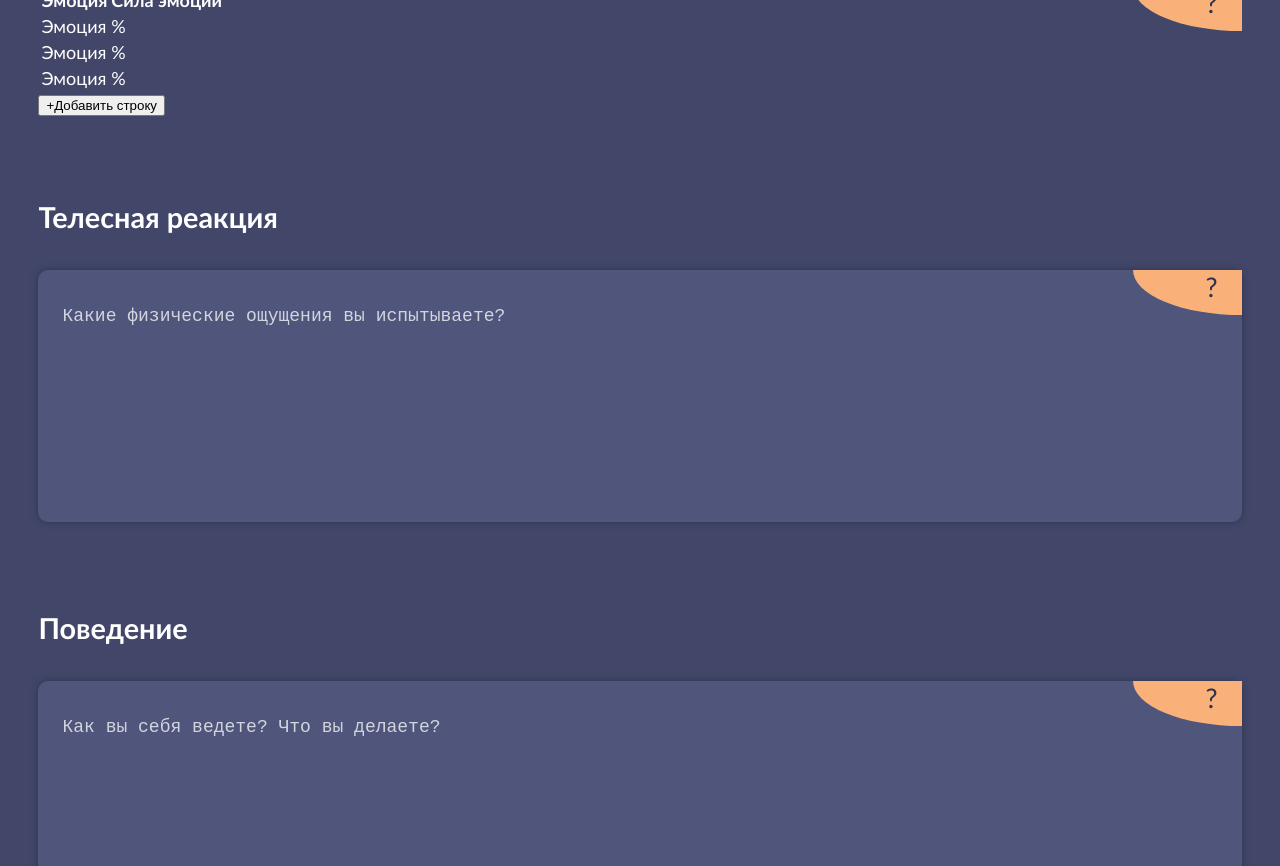
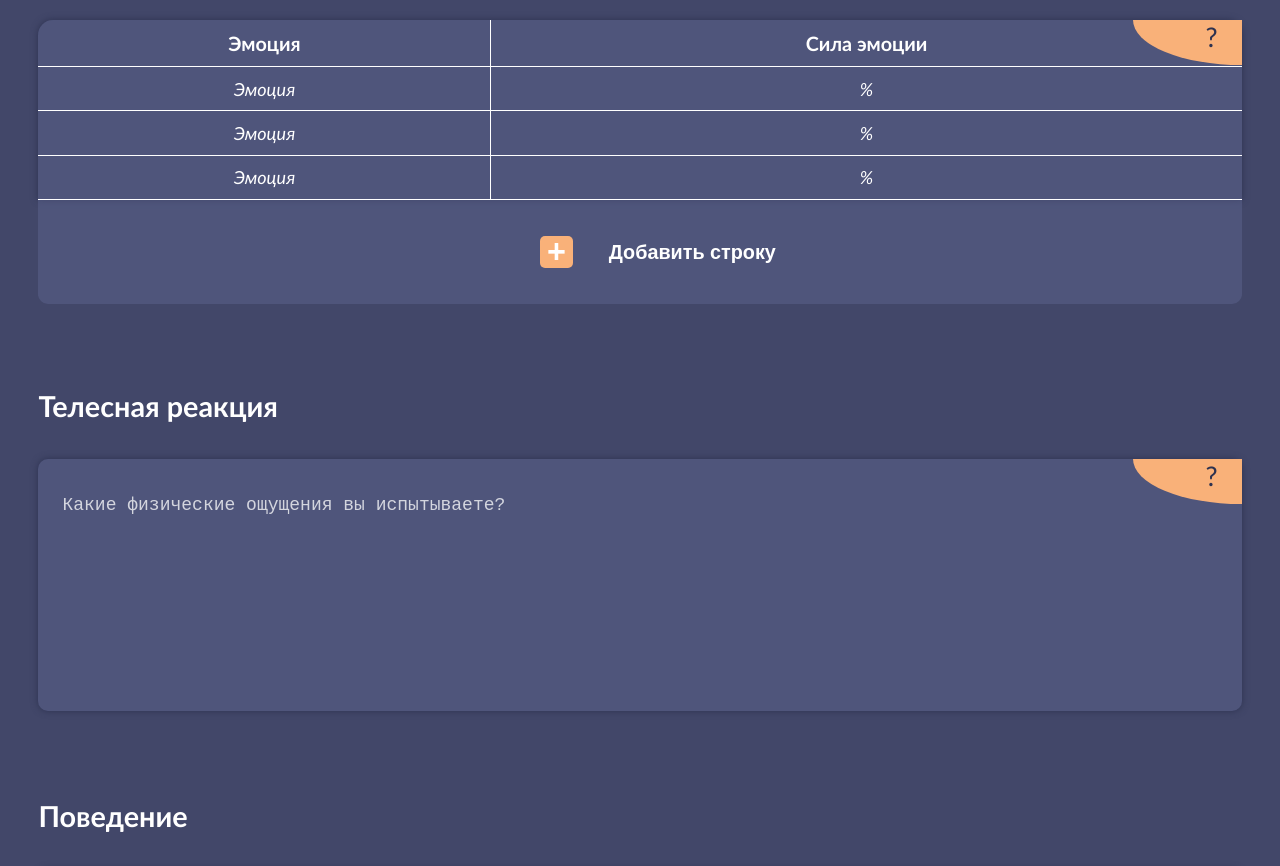
Before and after one commit to RandMPop/CBT-diary, a plain HTML site: page index.html in a window 1280 px wide. Shown: the part 721-1587 px from the top of the page. Drawn offline with Linux system fonts and the light colour scheme.

Commit message:
Table styling was added.

```diff
--- a/css/language-bar.css
+++ b/css/language-bar.css
@@ -1,9 +1,11 @@
 .language-menu-choice{
     width: 85%;
-    background-color: #676F9D;
+    /* background-color: #676F9D; */
     display: flex;
     justify-content:space-evenly;
     align-items: center;
+    border: none;
+    /* visibility: hidden; */
 }
 .btn-language-change{
     background-color: #424769;
@@ -16,7 +18,9 @@
     padding: 0;
 }
 .btn-language-change-img{
-    width: 85%;
+    /* width: 85%; */
+    height: 70%;
+    width: auto;
 }
 .language-link{
     font-size: 1.8rem;
--- a/css/layout.css
+++ b/css/layout.css
@@ -1,10 +1,10 @@
 #header{
     background-color: #F9B179;
     color:#2D3250;
-    height: 10vh;
+    height: 12vh;
     min-height: 50px;
     display:flex;
-    margin: 0 0 1vh;
+    margin: 0 0 2vh;
     align-items: center;
     border-bottom-right-radius:25% 100%;
     box-shadow: 0 3px 3px hsla(0, 0%, 0%, 0.312);
@@ -14,11 +14,12 @@
 }
 #language-menu{
     display: flex;
-    height: 6vh;
+    height: 8vh;
     min-height: 3rem;
     background-color: #676F9D;
     border:none;
     padding: 0;
+    /* visibility: hidden; */
 }
 #mainContainer{
     margin:0 3%;
--- a/css/master-file.css
+++ b/css/master-file.css
@@ -2,3 +2,4 @@
 @import "layout.css";
 @import "user-answer.css";
 @import "language-bar.css";
+@import "tables.css";
--- /dev/null
+++ b/css/tables.css
@@ -0,0 +1,68 @@
+.user-answer-table{
+    background-color: rgb(103, 111, 157,35%);
+    width:100%;
+    min-height: 10rem;
+    border-top-right-radius: 15px;
+    border-top-left-radius: 15px;
+    font-size: 1rem;
+    box-shadow: 0px 0px 7px #2D3250;
+}
+.table-emotions{
+    border-collapse: collapse;
+}
+.table-emotions-header{
+    border-bottom: 1px white solid;
+    font-size: 1.1rem;
+}
+.table-emotions-header:first-child{
+    border-right: 1px white solid;
+}
+.table-emotions-data{
+    border-bottom: 1px white solid;
+    text-align: center;
+    font-style: italic;
+}
+.table-emotions-data:first-child{
+    border-right: 1px white solid;
+}
+.table-button{
+    background-color: rgb(103, 111, 157,35%);
+    color:white;
+    box-shadow: none;
+    border:none;
+    border-bottom-right-radius: 10px;
+    border-bottom-left-radius: 10px;
+    width:100%;
+    min-height: 2.5rem;
+    font-size: 1.1rem;
+    font-weight: bold;
+    display: flex;
+    align-items: center;
+    justify-content: center;
+    padding: 3% 0;
+}
+.table-button-plus{
+    font-size: 1.8rem;
+    background-color: #F9B179;
+    height: 1.8rem;
+    width: 1.8rem;
+    border-radius: 5px;
+    line-height: 1.8rem;
+    margin: 0 3%;
+}
+.table-distortion{
+    display: flex;
+    flex-direction: column;
+    align-items: center;
+}
+.table-distortion-row{
+    border-bottom: 1px rgba(255, 255, 255, 0.753) solid;
+    width: 75%;
+    font-size: 1.1rem;
+    flex-grow: 1;
+    display: flex;
+    align-items: center;
+    justify-content: center;
+    font-weight: bold;
+    font-style: italic;
+}
--- a/index.html
+++ b/index.html
@@ -37,24 +37,24 @@
                 <div class="user-answer">
                     <div class="user-answer-info">?</div>
                     <table class="user-answer-table table-emotions">
-                        <tr>
-                            <th>Эмоция</th>
-                            <th>Сила эмоции</th>
+                        <tr class="table-emotions-row">
+                            <th class="table-emotions-header">Эмоция</th>
+                            <th class="table-emotions-header">Сила эмоции</th>
                         </tr>
-                        <tr>
-                            <td>Эмоция</td>
-                            <td>%</td>
+                        <tr class="table-emotions-row">
+                            <td class="table-emotions-data">Эмоция</td>
+                            <td class="table-emotions-data">%</td>
                         </tr>
-                        <tr>
-                            <td>Эмоция</td>
-                            <td>%</td>
+                        <tr class="table-emotions-row">
+                            <td class="table-emotions-data">Эмоция</td>
+                            <td class="table-emotions-data">%</td>
                         </tr>
-                        <tr>
-                            <td>Эмоция</td>
-                            <td>%</td>
+                        <tr class="table-emotions-row">
+                            <td class="table-emotions-data">Эмоция</td>
+                            <td class="table-emotions-data">%</td>
                         </tr>
                     </table>
-                    <button type="button"><span>+</span>Добавить строку</button>
+                    <button type="button" class="table-button"><span class="table-button-plus">+</span>Добавить строку</button>
                 </div>
             </section>
             <section class="diary-section">
@@ -75,18 +75,15 @@
                 <h2 class="diary-section-header">Ошибки мышления</h2>
                 <div class="user-answer">
                     <div class="user-answer-info">?</div>
-                    <table class="user-answer-table table-distortion">
-                        <tr>
-                            <td>Катастрофизация</td>
-                        </tr>
-                        <tr>
-                            <td>Катастрофизация</td>
-                        </tr>
-                        <tr>
-                            <td>Катастрофизация</td>
-                        </tr>
-                    </table>
-                    <button type="button"><span>+</span>Добавить строку</button>
+                    <div class="user-answer-table table-distortion">
+                        <div class="table-distortion-row">Катострофизация</div>
+                        <div class="table-distortion-row">Катострофизация</div>
+                        <div class="table-distortion-row">Катострофизация</div>
+                    </div>
+                    <button type="button" class="table-button">
+                        <span class="table-button-plus">+</span>
+                        Добавить строку
+                    </button>
                 </div>
             </section>
             <section class="diary-section">
@@ -118,7 +115,7 @@
         <footer id="footer">
             <p class="footer-info">Дизайн веб-станицы создан и реализован OlgaCH</p>
             <p class="footer-info"><a href="https://github.com/RandMPop">Github: RandMPop</a></p>
-            <p class="footer-info"><a href="mailto:olgachfrontend@gmail.com">E-mail: olgachfrontend@gmail.com</a></p>
+            <!-- <p class="footer-info"><a href="mailto:olgachfrontend@gmail.com">E-mail: olgachfrontend@gmail.com</a></p> -->
         </footer>
     </body>
 </html>
```
